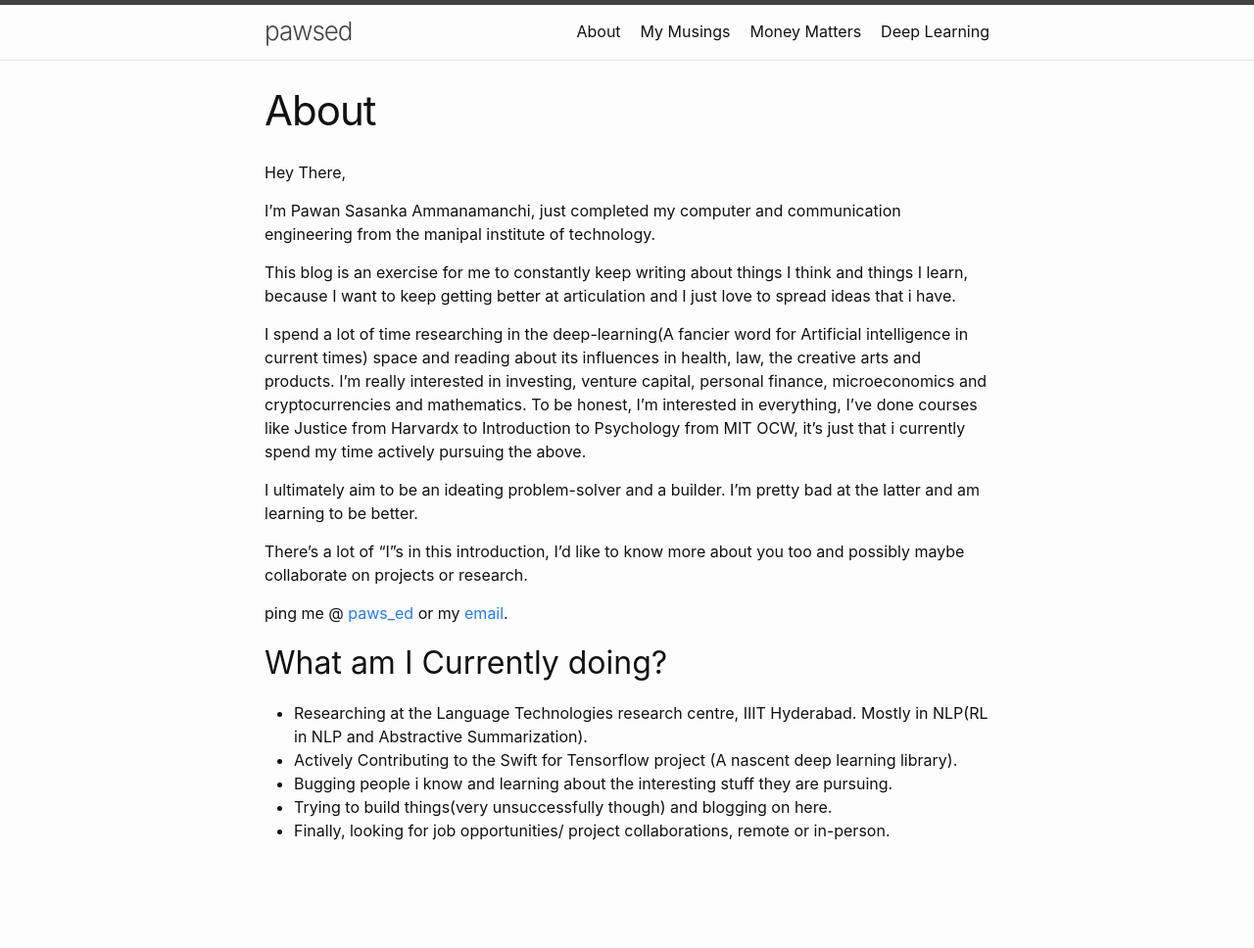
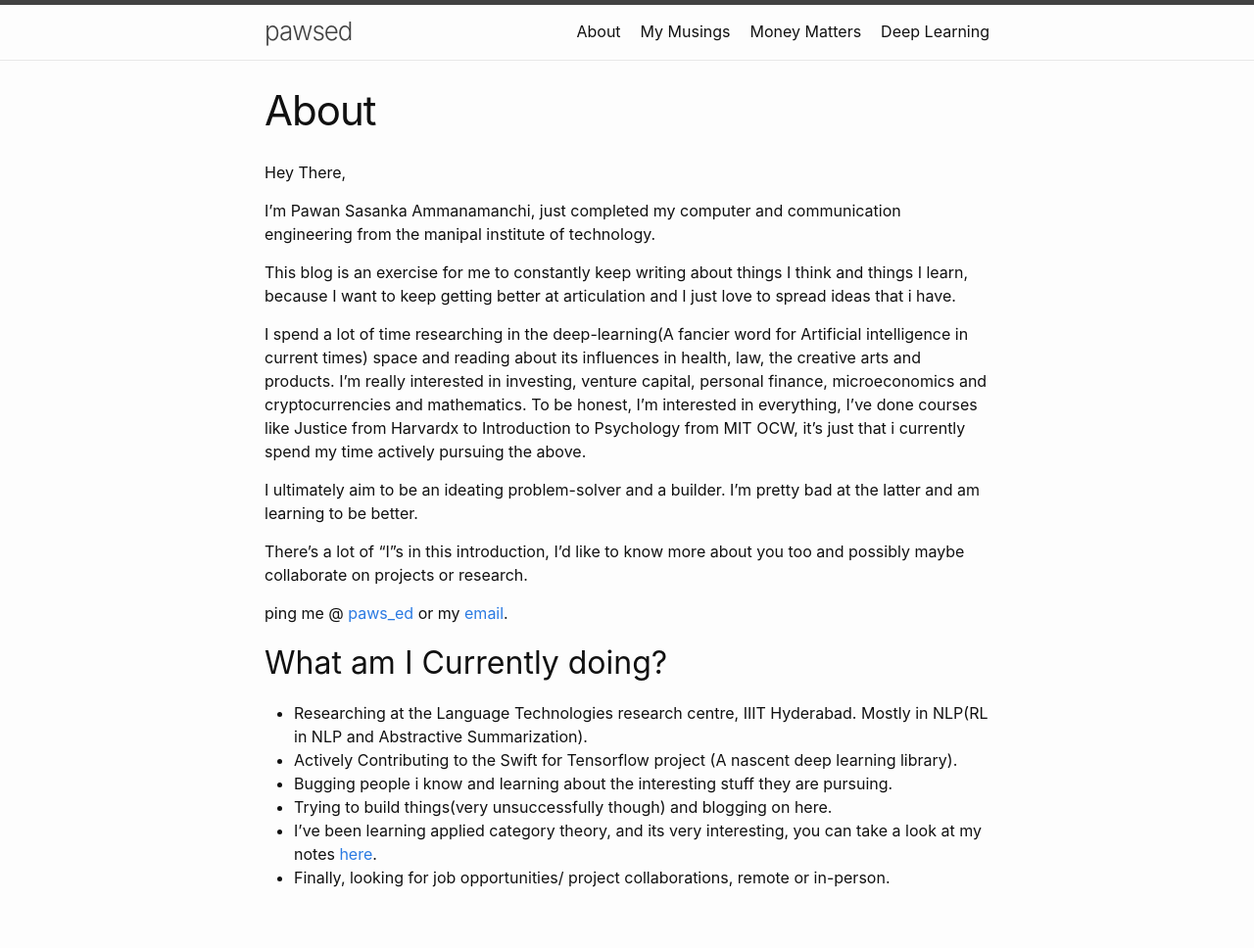
Before and after one commit to Shashi456/Shashi456.github.io, a Jekyll site: the page built from about.md, in a window 1280 px wide. Shown: the whole page at 98% size. Built offline with Jekyll 4.4.1, drawn with Linux system fonts in a browser that asks for light colours; before the commit the page ends 920 px from its top, so only the background shows below that.

Commit message:
Update about.md

```diff
--- a/about.md
+++ b/about.md
@@ -24,4 +24,5 @@ ping me @ [paws_ed](https://twitter.com/paws_ed) or my [email](mailto:pawansasan
   - Actively Contributing to the Swift for Tensorflow project (A nascent deep learning library).
   - Bugging people i know and learning about the interesting stuff they are pursuing.
   - Trying to build things(very unsuccessfully though) and blogging on here.
+  - I've been learning applied category theory, and its very interesting, you can take a look at my notes [here](https://github.com/Shashi456/Projects-and-courses/blob/master/Applied_Category_Theory.pdf).
   - Finally, looking for job opportunities/ project collaborations, remote or in-person.
```
